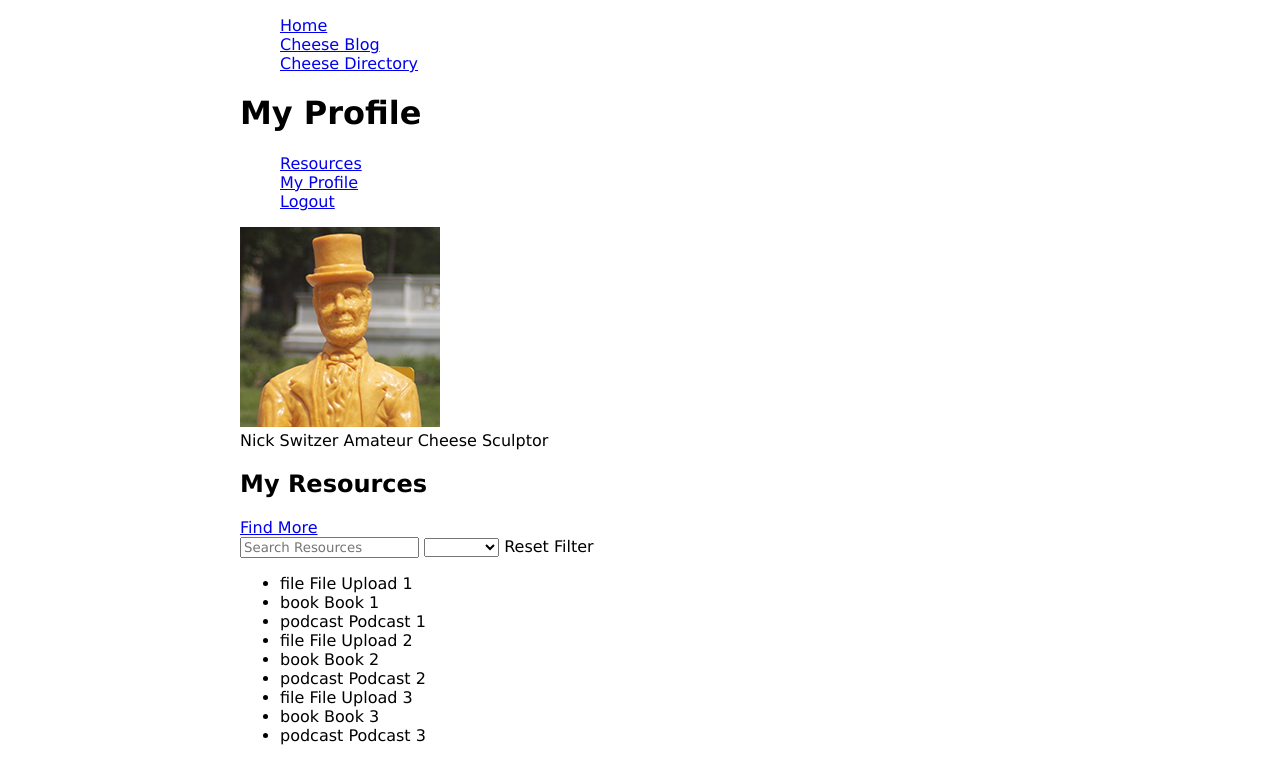
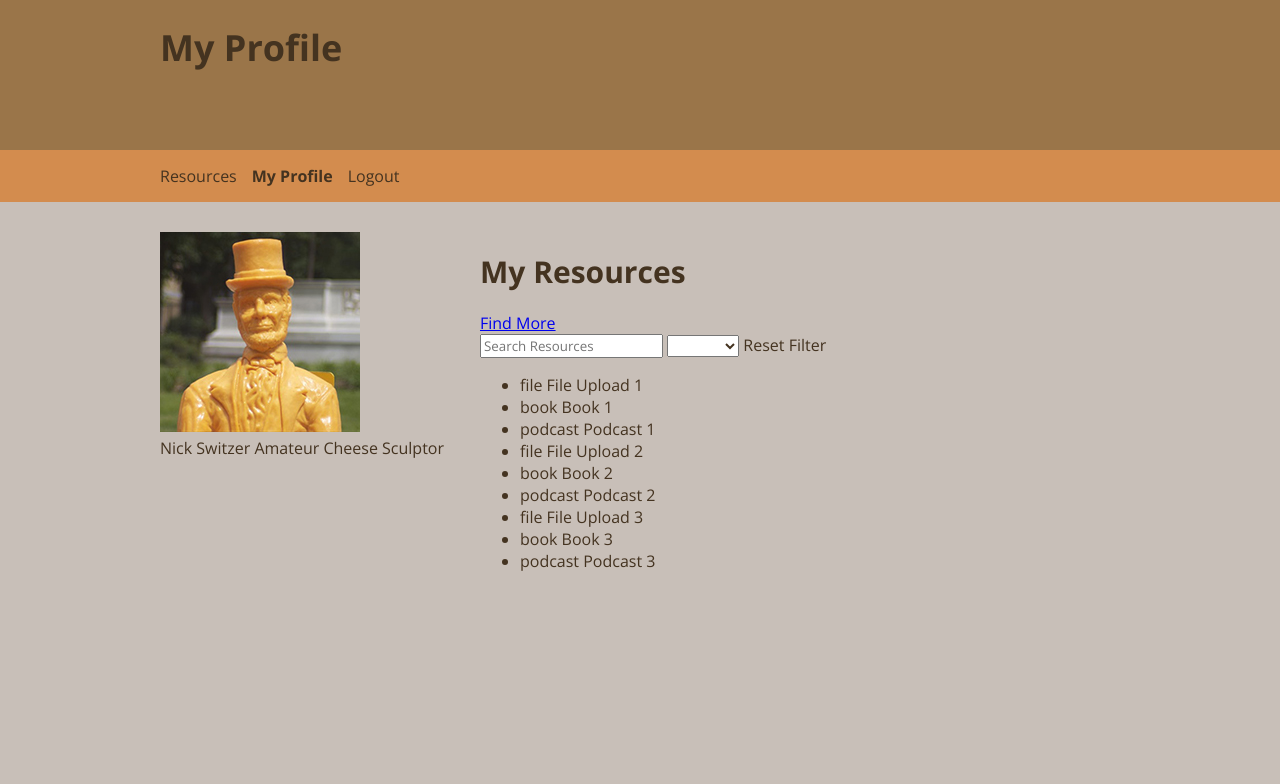
Before and after one commit to nswitzer/cheesources, a website: page my-profile.html in a window 1280 px wide. Drawn offline with nearby package versions, Linux system fonts and the light colour scheme.

Commit message:
sitewide and layout styles

```diff
--- a/my-profile.html
+++ b/my-profile.html
@@ -9,6 +9,8 @@
         <title>My Profile | Cheesources</title>
 
         <link rel="stylesheet" href="css/style.css">
+        <link href='https://fonts.googleapis.com/css?family=Open+Sans:400,400italic,700,700italic' rel='stylesheet' type='text/css'>
+        <link href='https://fonts.googleapis.com/css?family=Merriweather:400,400italic,700,700italic' rel='stylesheet' type='text/css'>
 
         <script src="vendor/angular/angular.min.js"></script>
         <script type="text/javascript" src="js/app.js"></script>
@@ -17,27 +19,25 @@
     <body>
     	<div id="page">
 
-            <nav class="main-nav">
-                <ul>
-                    <li><a href="#">Home</a></li>
-                    <li><a href="#">Cheese Blog</a></li>
-                    <li><a href="#">Cheese Directory</a></li>
-                </ul>
-            </nav>
-
-    		<header>
-        		<h1>My Profile</h1>
+    		<header class="main">
+                <div class="wrapper">
+        		  <h1 id="page-title">My Profile</h1>
+                </div>
         	</header>
 
             <nav class="utility-nav">
+                <div class="wrapper">
                     <ul>
                         <li><a href="resources.html">Resources</a></li>
                         <li><a href="my-profile.html" class="active">My Profile</a></li>
                         <li><a href="#">Logout</a></li>
                     </ul>
+                </div>
             </nav>
 
-        	<aside class="sider">
+            <div class="wrapper">
+
+            	<aside class="sidebar-left">
                 	<div class="profile">
                     	<div class="profile-image">
                         	<img src="assets/images/cheese-abe.jpg" />
@@ -66,6 +66,7 @@
         			</div>
 
         		</main>
+            </div>
 
     	</div>
     </body>
--- a/sass/base/_mixins.scss
+++ b/sass/base/_mixins.scss
@@ -29,3 +29,12 @@
         clear: both;
     }
 }
+
+// Simple Fade
+@mixin fade($length: .25s) {
+    -o-transition: $length;
+    ms-transition: $length;
+    moz-transition: $length;
+    webkit-transition: $length;
+    transition: $length;
+}
--- a/sass/base/_normalize.scss
+++ b/sass/base/_normalize.scss
@@ -8,47 +8,6 @@
 
 * {
   box-sizing: border-box;
-}
-
-//
-// HTML5 display definitions
-//
-
-//Corrects block display not defined in IE6/7/8/9 & FF3
-article,
-aside,
-details,
-figcaption,
-figure,
-footer,
-header,
-hgroup,
-menu,
-nav,
-section,
-summary,
-main {
-  display: block;
-}
-
-// Corrects inline-block display not defined in IE6/7/8/9 & FF3
-audio,
-canvas,
-video {
-  display: inline-block;
-}
-
-// Prevents modern browsers from displaying 'audio' without controls
-// Remove excess height in iOS5 devices
-audio:not([controls]) {
-  display: none;
-  height: 0;
-}
-
-// Addresses styling for 'hidden' attribute not present in IE7/8/9, FF3, S4
-// Known issue: no IE6 support
-[hidden] {
-  display: none;
 }
 
 
@@ -69,6 +28,7 @@ input,
 select,
 textarea {
   font-family: $base-font-family;
+  color: $base-font-color;
 }
 
 body {
@@ -76,6 +36,7 @@ body {
   padding: 0;
   // Set the base font size here rather than html to maintain rem compatibility.
   font-size: $base-font-size;
+  background-color: $body-bg-color;
 }
 
 // Addresses styling not present in IE7/8/9, S5, Chrome
@@ -111,7 +72,7 @@ kbd,
 samp,
 tt,
 var {
-  font-family: $font-monospace;
+  font-family: $base-font-monospace;
   font-size: 1em;
 }
 
@@ -157,6 +118,41 @@ sub {
 }
 
 
+
+//
+// Headers
+//
+
+h1, h2, h3, h4, h5, h6 {
+    font-weight: $header-font-weight;
+    line-height: $header-line-height;
+}
+
+h1 {
+    font-size: $h1-font-size;
+}
+
+h2 {
+    font-size: $h2-font-size;
+}
+
+h3 {
+    font-size: $h3-font-size;
+}
+
+h4 {
+    font-size: $h4-font-size;
+}
+
+h5 {
+    font-size: $h5-font-size;
+}
+
+h6 {
+    font-size: $h6-font-size;
+}
+
+
 //
 // Lists
 //
@@ -165,6 +161,49 @@ nav ul,
 nav ol {
   list-style: none;
   list-style-image: none;
+  margin: 0;
+  padding: 0;
+}
+
+//
+// HTML5 display definitions
+//
+
+//Corrects block display not defined in IE6/7/8/9 & FF3
+article,
+aside,
+details,
+figcaption,
+figure,
+footer,
+header,
+hgroup,
+menu,
+nav,
+section,
+summary,
+main {
+  display: block;
+}
+
+// Corrects inline-block display not defined in IE6/7/8/9 & FF3
+audio,
+canvas,
+video {
+  display: inline-block;
+}
+
+// Prevents modern browsers from displaying 'audio' without controls
+// Remove excess height in iOS5 devices
+audio:not([controls]) {
+  display: none;
+  height: 0;
+}
+
+// Addresses styling for 'hidden' attribute not present in IE7/8/9, FF3, S4
+// Known issue: no IE6 support
+[hidden] {
+  display: none;
 }
 
 
--- a/sass/base/_vars.scss
+++ b/sass/base/_vars.scss
@@ -1,39 +1,6 @@
 //
 // General Configuration and Variables Definitions
 //
-
-
-//
-// Fonts
-//
-
-$base-font-size:   16px;
-
-$base-line-height: 1.5;
-
-$times-new-roman: "Times New Roman", Times, Georgia, "DejaVu Serif", serif;
-$times:           Times, "Times New Roman", Georgia, "DejaVu Serif", serif;
-$georgia:         Georgia, "Times New Roman", "DejaVu Serif", serif;
-
-$verdana:         Verdana, Tahoma, "DejaVu Sans", sans-serif;
-$tahoma:          Tahoma, Verdana, "DejaVu Sans", sans-serif;
-$helvetica:       Helvetica, Arial, "Nimbus Sans L", sans-serif;
-$arial:           Arial, Helvetica, "Nimbus Sans L", sans-serif;
-
-// For an explanation of why "sans-serif" is at the end of this list, see
-// http://meyerweb.com/eric/thoughts/2010/02/12/fixed-monospace-sizing/
-$courier:         "Courier New", "DejaVu Sans Mono", monospace, sans-serif;
-
-// Now create some variables for the font stacks we want to use on this site.
-
-/// The font family set on the html element.
-$base-font-family: $verdana;
-
-/// The font family set on the body element.
-$font-body:        $verdana;
-
-/// Monospace font
-$font-monospace:   $courier;
 
 
 //
@@ -46,3 +13,54 @@ $basic-orange: #ed830d;
 $burnt-orange: #a64f03;
 $faded-orange: #d38c4e;
 $gray: #c8bfb8;
+
+// Element Color Definitions
+$body-bg-color: $gray;
+
+$header-bg-color: $brown;
+
+$utility-nav-bg-color: $faded-orange;
+$utility-nav-font-color: darken($brown, 25%);
+$utility-nav-font-color-hover: $gray;
+
+
+
+//
+// Fonts
+//
+
+$open-sans: 'Open Sans', sans-serif; // Available weights: 400, 700
+$merriweather: 'Merriweather', serif; // Available weights: 400, 700
+$arial: Arial, sans-serif;
+$courier: "Courier New", "DejaVu Sans Mono", monospace, sans-serif;
+
+// Sitewide Font Definitions
+$base-font-family: $open-sans;
+$base-font-size: 16px;
+$base-font-weight: 400;
+$base-font-color: darken($brown, 25%);
+$base-line-height: 1.5;
+$base-font-monospace: $courier;
+
+// Element Font Definitions
+$header-font-weight: 700;
+$header-line-height: 1;
+$h1-font-size: 36px;
+$h2-font-size: 30px;
+$h3-font-size: 24px;
+$h4-font-size: 18px;
+$h5-font-size: 14px;
+$h6-font-size: 12px;
+
+//
+// Margins, Spacing and Dimensions
+//
+
+// Sitewide Spacing Definitions
+$spacing-unit: 30px;
+$content-width: 960px;
+
+// Breakpoints
+$small: 600px;
+$large: 800px;
+$max: $content-width;
--- /dev/null
+++ b/sass/components/_header.scss
@@ -0,0 +1,13 @@
+//
+// Main Site Header Styles
+//
+
+header.main {
+	min-height: 150px;
+	background: $header-bg-color;
+	padding: $spacing-unit;
+}
+
+#page-title {
+	margin: 0;
+}
--- /dev/null
+++ b/sass/components/_utility-nav.scss
@@ -0,0 +1,31 @@
+//
+// Utility Navigation Styles
+//
+
+.utility-nav {
+	background: $utility-nav-bg-color;
+	padding: $spacing-unit/2 $spacing-unit;
+	margin-bottom: $spacing-unit;
+	@include clearfix;
+
+	li {
+		float: left;
+		margin-right: $spacing-unit/2;
+	}
+
+	a {
+		color: $utility-nav-font-color;
+		text-decoration: none;
+		@include fade;
+
+		&:hover,
+		&:active {
+			color: $utility-nav-font-color-hover;
+			@include fade;
+		}
+
+		&.active {
+			font-weight: 700;
+		}
+	}
+}
--- /dev/null
+++ b/sass/layout/_sidebar-left.scss
@@ -0,0 +1,35 @@
+//
+// Sidebar Left Responsive Layout
+//
+
+.sidebar-left,
+.content {
+	padding: 0 $spacing-unit;
+	@include bp($small) {
+		float: left;
+	}
+}
+
+.sidebar-left {
+	padding: 0 $spacing-unit;
+
+	@include bp($small) {
+		width: 33.33333%;
+		padding: 0 $spacing-unit;
+	}
+
+	@include bp($max) {
+		padding: 0 $spacing-unit 0 0;
+	}
+}
+
+.content {
+	@include bp($small) {
+		width: 66.66666%;
+		padding: 0 $spacing-unit 0 0;
+	}
+
+	@include bp($max) {
+		padding: 0;
+	}
+}
--- a/sass/layout/_sitewide.scss
+++ b/sass/layout/_sitewide.scss
@@ -2,7 +2,8 @@
 // Sitewide Layout Definitions
 //
 
-#page {
-	max-width: 800px;
+.wrapper {
+	max-width: $content-width;
 	margin: 0 auto;
+	@include clearfix;
 }
--- a/sass/style.scss
+++ b/sass/style.scss
@@ -2,4 +2,8 @@
 @import "base/normalize";
 @import "base/mixins";
 
+@import "components/header";
+@import "components/utility-nav";
+
 @import "layout/sitewide";
+@import "layout/sidebar-left";
```
Also changed, not shown: resources.html (+10 -12 lines), css/style.css. Lines whose indentation alone changed are shown as unchanged.
